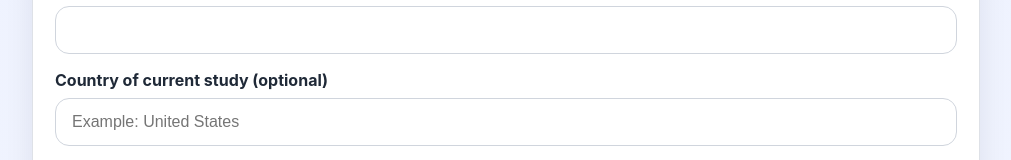
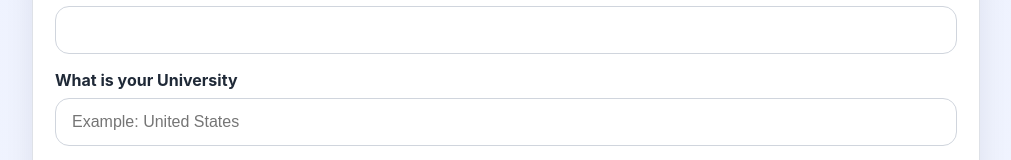
Before and after one commit to TewanPothibutt/survey-app, a plain HTML site: page index.html in a window 1280 px wide. Shown: the part 305-465 px from the top of the page, without its empty margins (134-1145 px from the left). Drawn offline with Linux system fonts and the light colour scheme.

Commit message:
Replace study country input with university input

```diff
--- a/index.html
+++ b/index.html
@@ -45,8 +45,8 @@
           <label for="nationality">1. What is your nationality?</label>
           <input type="text" id="nationality" name="nationality" required />
 
-          <label for="studyCountry">Country of current study (optional)</label>
-          <input type="text" id="studyCountry" name="studyCountry" placeholder="Example: United States" />
+          <label for="university">What is your University</label>
+          <input type="text" id="university" name="university" placeholder="Example: United States" />
 
           <label for="educationLevel">2. What is your current education level?</label>
           <select id="educationLevel" name="educationLevel" required>
```
